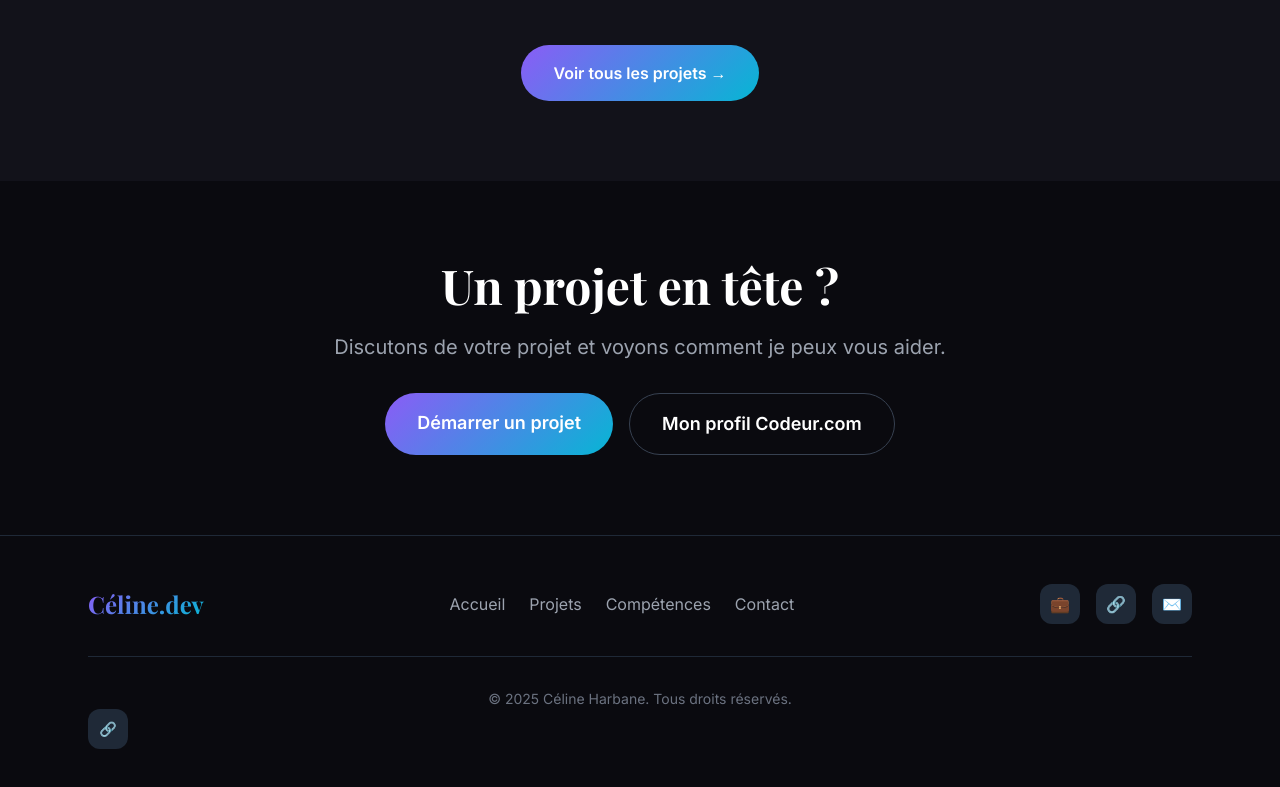
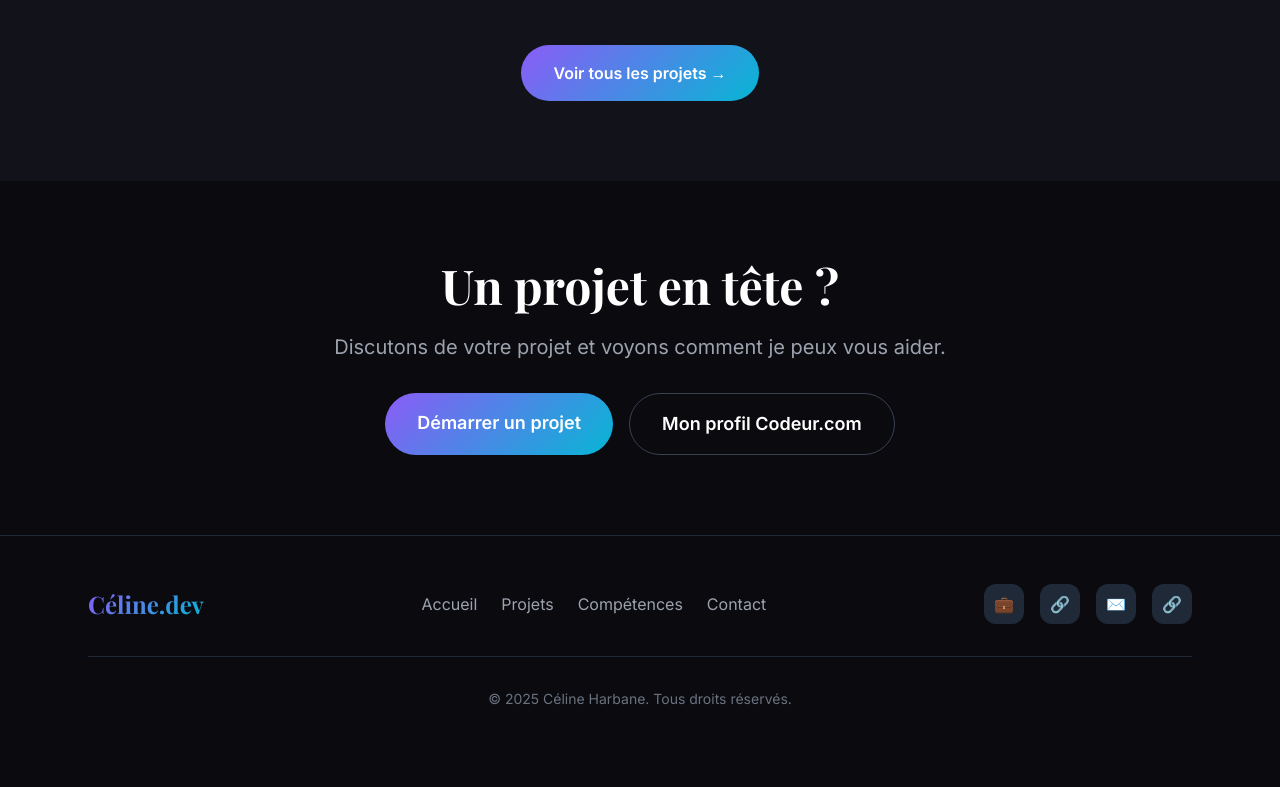
Before and after one commit to celineharbane/portfolio-celine, a website: page index.html in a window 1280 px wide. Shown: the part 2026-2813 px from the top of the page. After the commit the page ends 2783 px from the top, so only its background shows below. Drawn offline with nearby package versions, Linux system fonts and the light colour scheme.

Commit message:
ADD LINK GIT

```diff
--- a/index.html
+++ b/index.html
@@ -224,12 +224,10 @@
           <a href="https://www.codeur.com/-d-rik75paris" target="_blank" rel="noopener noreferrer" class="w-10 h-10 rounded-xl bg-gray-800 flex items-center justify-center hover:bg-purple-500/20 transition" aria-label="Codeur.com">💼</a>
           <a href="https://www.linkedin.com/in/celineharbane/" target="_blank" rel="noopener noreferrer" class="w-10 h-10 rounded-xl bg-gray-800 flex items-center justify-center hover:bg-purple-500/20 transition" aria-label="LinkedIn">🔗</a>
           <a href="mailto:harbaneceline@gmail.com" class="w-10 h-10 rounded-xl bg-gray-800 flex items-center justify-center hover:bg-purple-500/20 transition" aria-label="Email">✉️</a>
+          <a href="https://github.com/celineharbane/"target="_blank" rel="noopener noreferrer" class="w-10 h-10 rounded-xl bg-gray-800 flex items-center justify-center hover:bg-purple-500/20 transition" aria-label="github">🔗</a>
         </div>
       </div>
-      <div class="text-center text-gray-500 text-sm mt-8 pt-8 border-t border-gray-800">© 2025 Céline Harbane. Tous droits réservés.
-        <a href="https://github.com/celineharbane/"target="_blank" rel="noopener noreferrer" class="w-10 h-10 rounded-xl bg-gray-800 flex items-center justify-center hover:bg-purple-500/20 transition" aria-label="github">🔗</a>
-
-      </div>
+      <div class="text-center text-gray-500 text-sm mt-8 pt-8 border-t border-gray-800">© 2025 Céline Harbane. Tous droits réservés.</div>
     </div>
   </footer>
 
```
